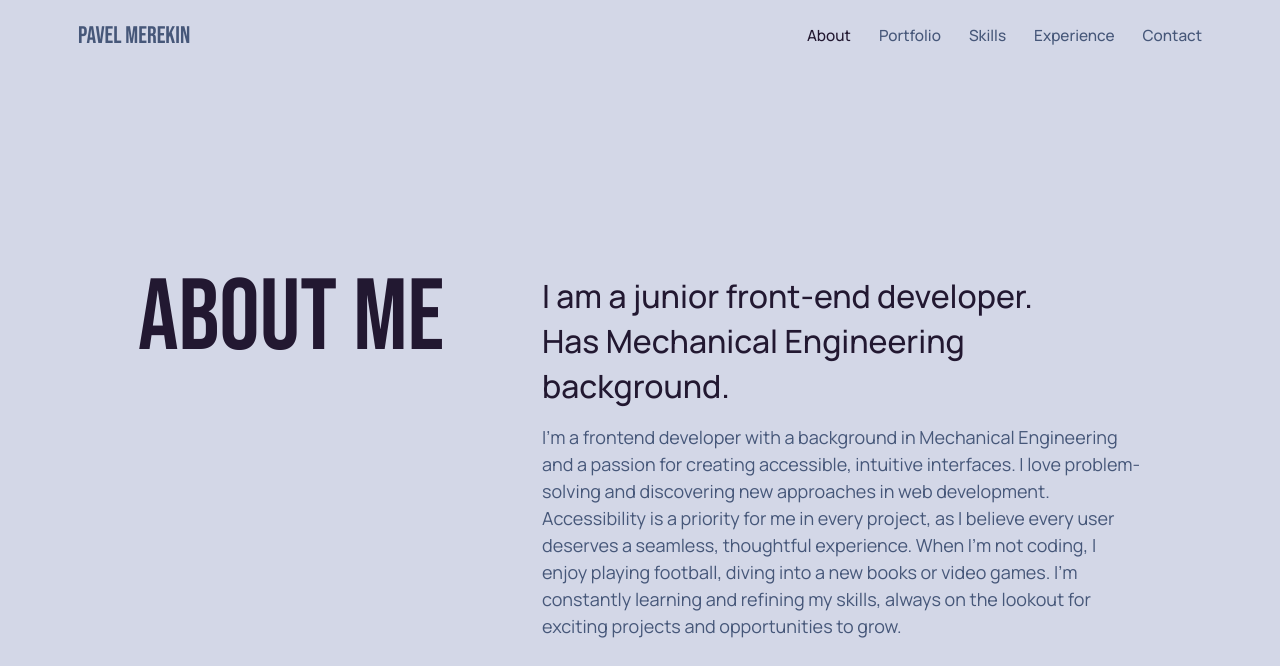
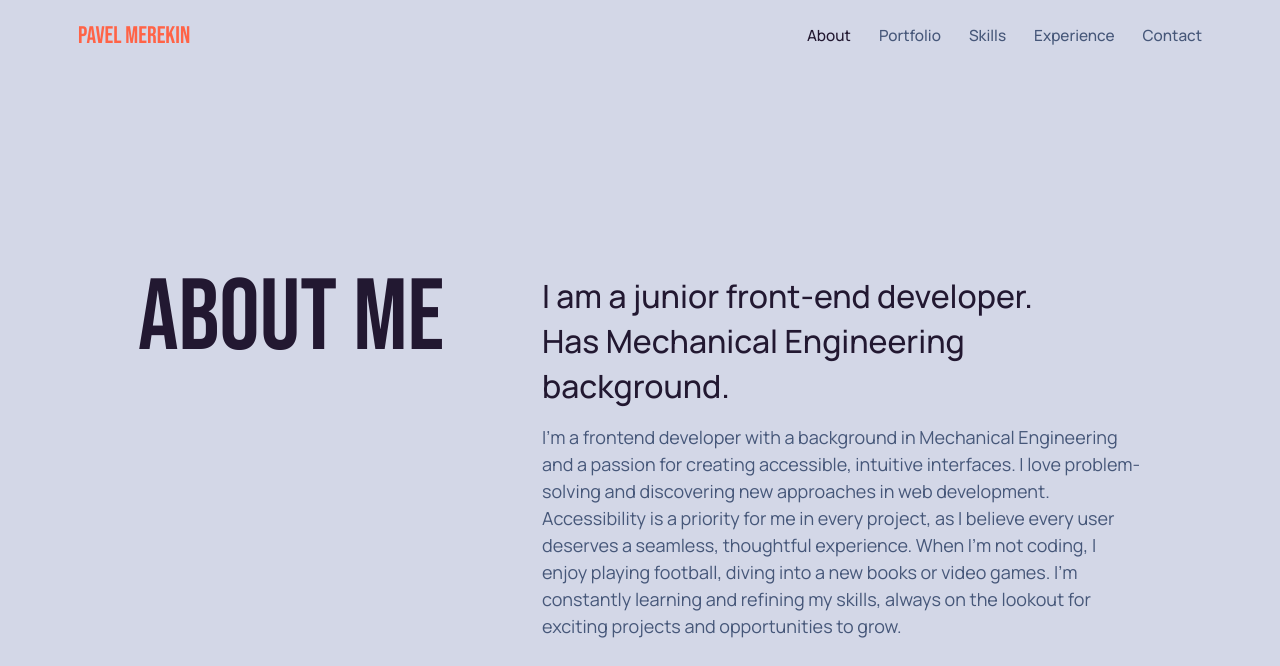
Before and after one commit to truesup/truesup-frontend, a plain HTML site: page index.html in a window 1280 px wide. Shown: the top 666 px of the page. Drawn offline with nearby package versions, Linux system fonts and the light colour scheme.

Commit message:
new styles added

```diff
--- a/styles.css
+++ b/styles.css
@@ -253,7 +253,7 @@ body {
   padding-inline: 60px;
 }
 .header-logo {
-  color: var(--color-medium-dark);
+  color: tomato;
   font-size: 24px;
   line-height: 1.5;
 }
```
